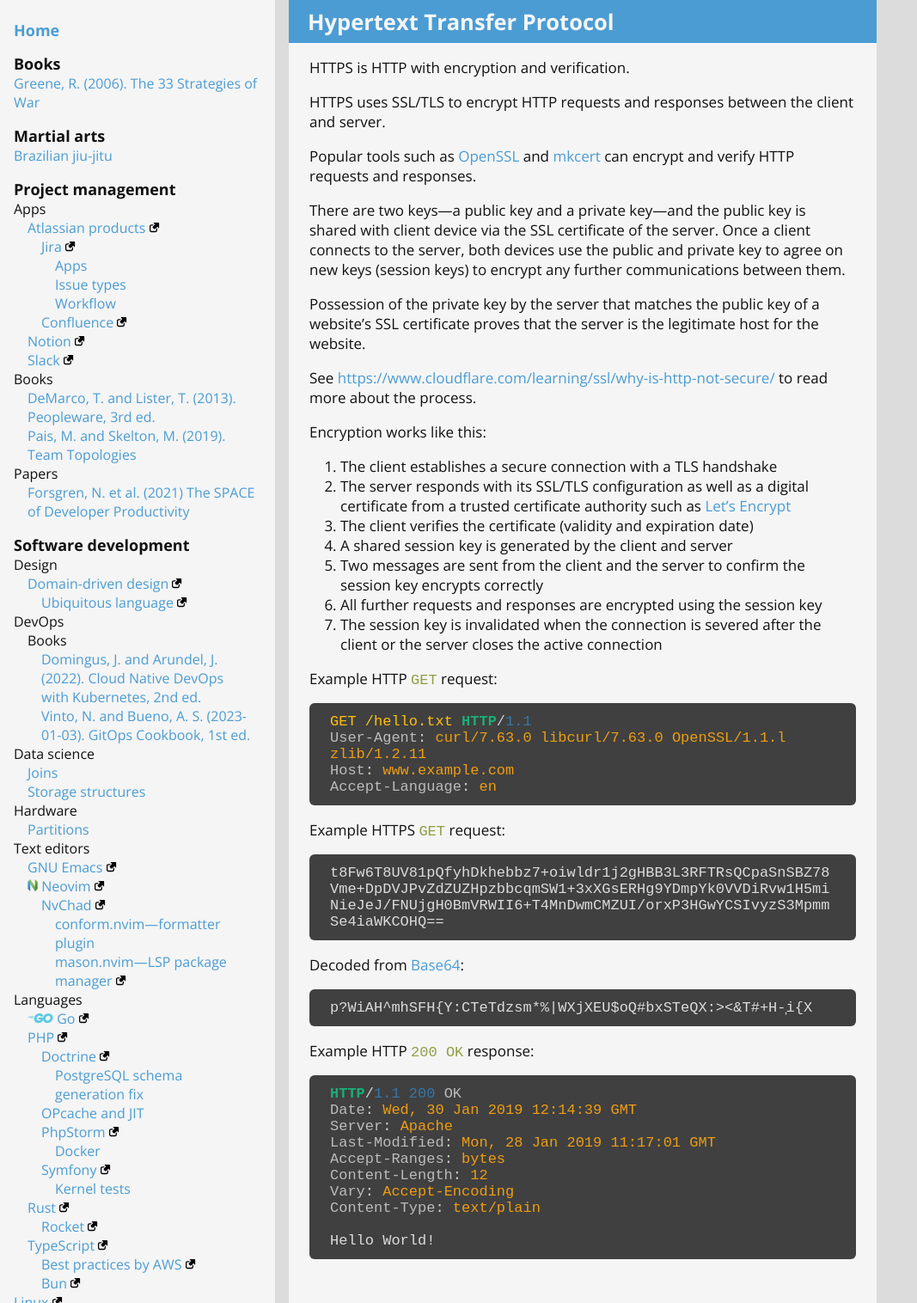
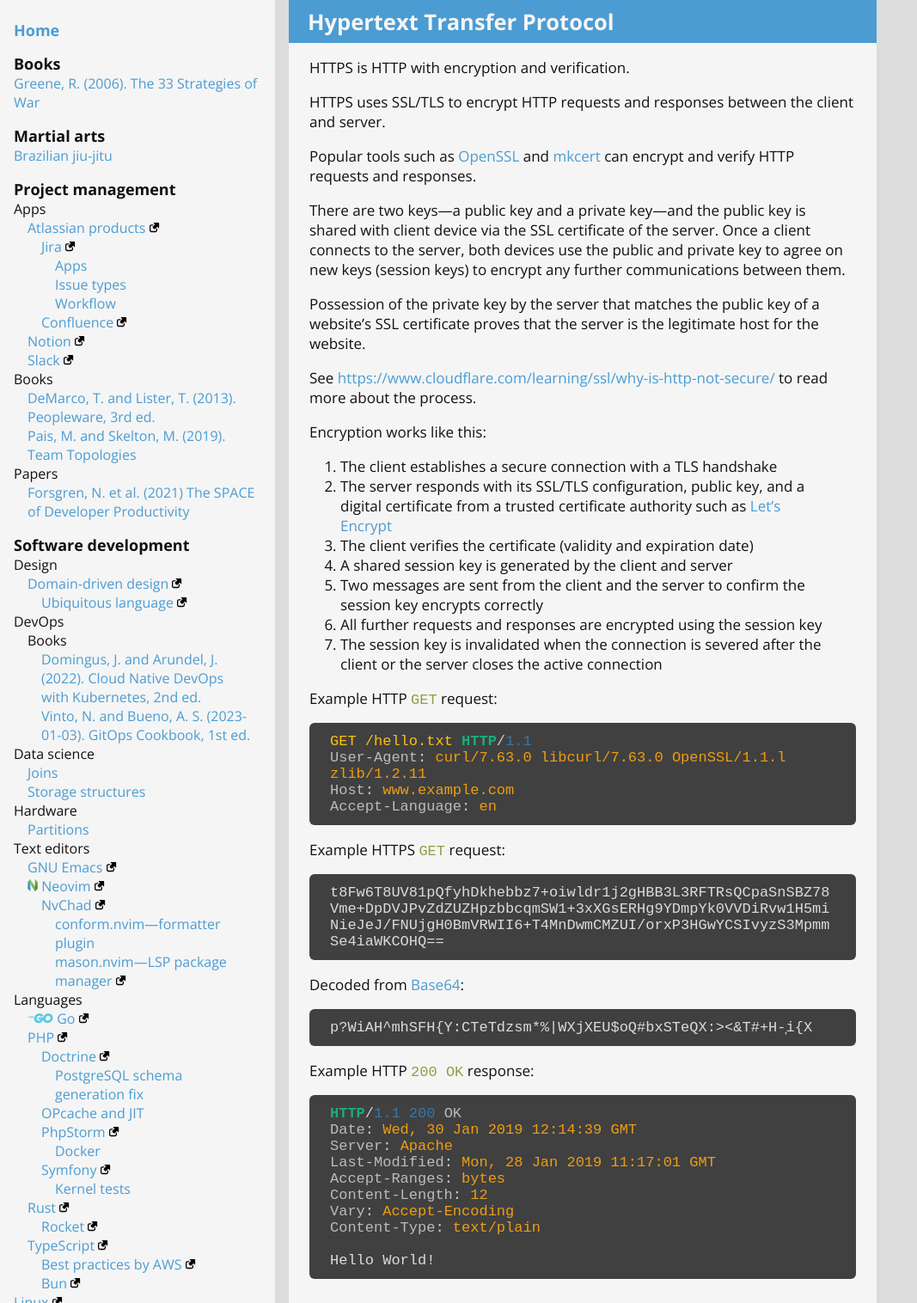
Before and after one commit to ganiulis/personal-notes, a Jekyll site: the page built from software-development/web-fundamentals/http.md, in a window 1280 px wide. Shown: the whole page at 86% size, without its empty margins (0-1067 px from the left). Built offline with Jekyll 4.4.1, drawn with Linux system fonts in a browser that asks for light colours; our own code applies the rules of GitHub Pages for plain Markdown files.

Commit message:
Add notes

```diff
--- a/software-development/web-fundamentals/http.md
+++ b/software-development/web-fundamentals/http.md
@@ -19,7 +19,7 @@ See <https://www.cloudflare.com/learning/ssl/why-is-http-not-secure/> to read mo
 Encryption works like this:
 
 1. The client establishes a secure connection with a TLS handshake
-2. The server responds with its SSL/TLS configuration as well as a digital certificate from a trusted certificate authority such as [Let's Encrypt](https://letsencrypt.org)
+2. The server responds with its SSL/TLS configuration, public key, and a digital certificate from a trusted certificate authority such as [Let's Encrypt](https://letsencrypt.org)
 3. The client verifies the certificate (validity and expiration date)
 4. A shared session key is generated by the client and server
 5. Two messages are sent from the client and the server to confirm the session key encrypts correctly
```
